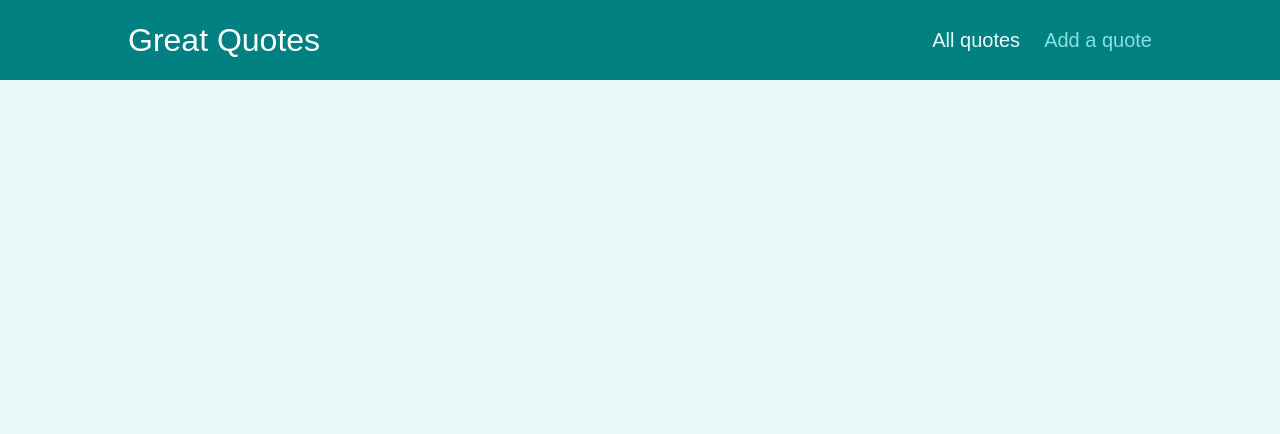
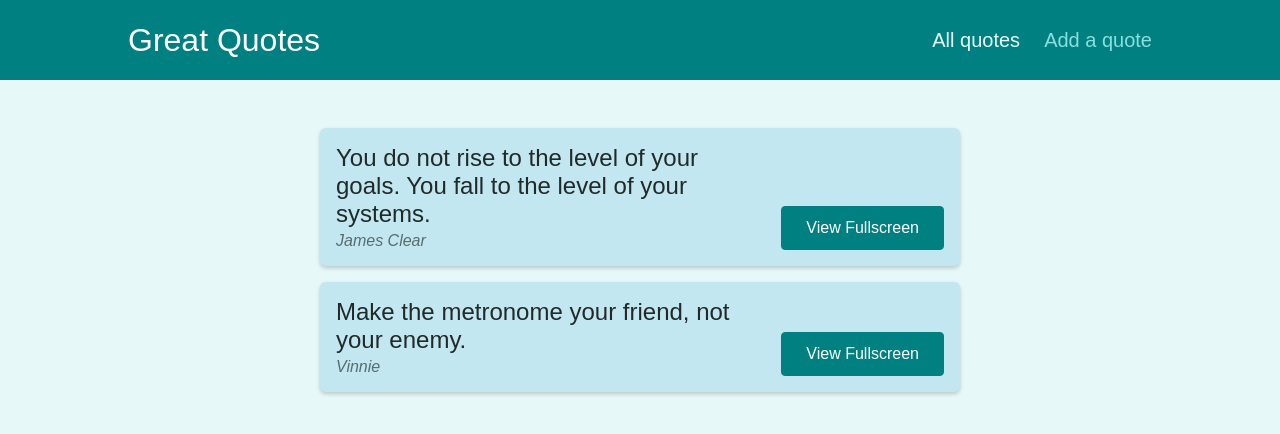
Before and after one commit to GururajChadaga/quotes, a React (Create React App) app: page /quotes in a window 1280 px wide. Shown: the top 434 px of the page. Built offline with nearby package versions, Linux system fonts and the light colour scheme.

Commit message:
Added components: QuoteList, QuoteItem and '/quotes' route

```diff
--- a/src/App.js
+++ b/src/App.js
@@ -1,12 +1,17 @@
 import { Route, Switch } from 'react-router-dom';
-import QuoteForm from './components/quotes/QuoteForm';
 import Layout from './components/layout/Layout';
+import AllQuotes from './pages/AllQuotes';
+import NewQuote from './pages/NewQuote';
+
 function App() {
   return (
     <Layout>
       <Switch>
+        <Route path='/quotes'>
+          <AllQuotes />
+        </Route>
         <Route path='/new-quote'>
-          <QuoteForm />
+          <NewQuote />
         </Route>
       </Switch>
     </Layout>
--- /dev/null
+++ b/src/components/quotes/QuoteItem.js
@@ -0,0 +1,20 @@
+import classes from './QuoteItem.module.css';
+import { Link } from 'react-router-dom';
+
+const QuoteItem = (props) => {
+  return (
+    <li className={classes.item}>
+      <figure>
+        <blockquote>
+          <p>{props.text}</p>
+        </blockquote>
+        <figcaption>{props.author}</figcaption>
+      </figure>
+      <Link className='btn' to=''>
+        View Fullscreen
+      </Link>
+    </li>
+  );
+};
+
+export default QuoteItem;
--- /dev/null
+++ b/src/components/quotes/QuoteItem.module.css
@@ -0,0 +1,37 @@
+.item {
+  margin: 1rem 0;
+  padding: 1rem;
+  display: flex;
+  justify-content: space-between;
+  align-items: flex-end;
+  box-shadow: 0 2px 4px rgba(0, 0, 0, 0.2);
+  border-radius: 6px;
+  background-color: #c2e7f0;
+}
+
+.item:last-of-type {
+  border-bottom: none;
+}
+
+.item figure {
+  margin: 0;
+  padding: 0;
+  width: 70%;
+}
+
+.item blockquote {
+  margin: 0;
+  text-align: left;
+  font-size: 1.5rem;
+  color: #212929;
+}
+
+.item p {
+  margin: 0;
+  margin-bottom: 0.25rem;
+}
+
+.item figcaption {
+  font-style: italic;
+  color: #566d6d;
+}
--- /dev/null
+++ b/src/components/quotes/QuoteList.js
@@ -0,0 +1,23 @@
+import { Fragment } from 'react';
+import QuoteItem from './QuoteItem';
+import classes from './QuoteList.module.css';
+
+
+const QuoteList = (props) => {
+  return (
+    <Fragment>
+      <ul className={classes.list}>
+        {props.quotes.map((quote) => (
+          <QuoteItem
+            key={quote.id}
+            id={quote.id}
+            author={quote.author}
+            text={quote.text}
+          />
+        ))}
+      </ul>
+    </Fragment>
+  );
+};
+
+export default QuoteList;
--- /dev/null
+++ b/src/components/quotes/QuoteList.module.css
@@ -0,0 +1,25 @@
+.list {
+  list-style: none;
+  margin: 0;
+  padding: 0;
+}
+
+.sorting {
+  padding-bottom: 1rem;
+  border-bottom: 3px solid #b2d4d4;
+  margin-bottom: 2rem;
+}
+
+.sorting button {
+  font: inherit;
+  color: teal;
+  border: 1px solid teal;
+  background-color: transparent;
+  border-radius: 4px;
+  padding: 0.5rem 1.5rem;
+  cursor: pointer;
+}
+
+.sorting button:hover {
+  background-color: #c2fafa;
+}
```
